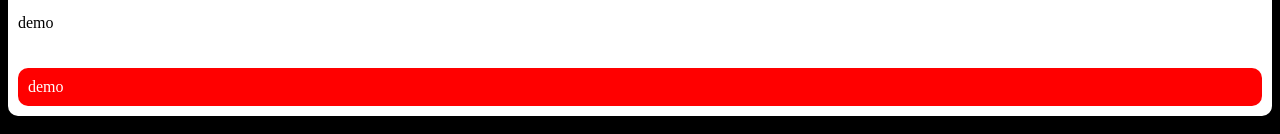
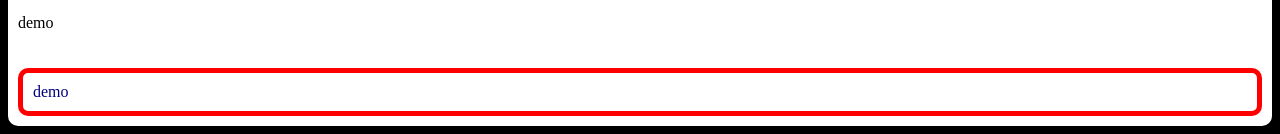
Before and after one commit to netsorcerer/a3p, a plain HTML site: page index.html in a window 1280 px wide. Shown: the part 809-943 px from the top of the page. Drawn offline with nearby package versions, Linux system fonts and the light colour scheme.

Commit message:
Update main.css

```diff
--- a/main.css
+++ b/main.css
@@ -64,8 +64,9 @@ div#nav_array   {
 }
 div#erp_buttons {
     padding: 10px 10px;
-    background-color: red;
-    color: white;
+    background-color: white;
+    color: navy;
+    border: 5px solid red;
      border-radius: 10px;
 }
 div#ajax_container {
```
